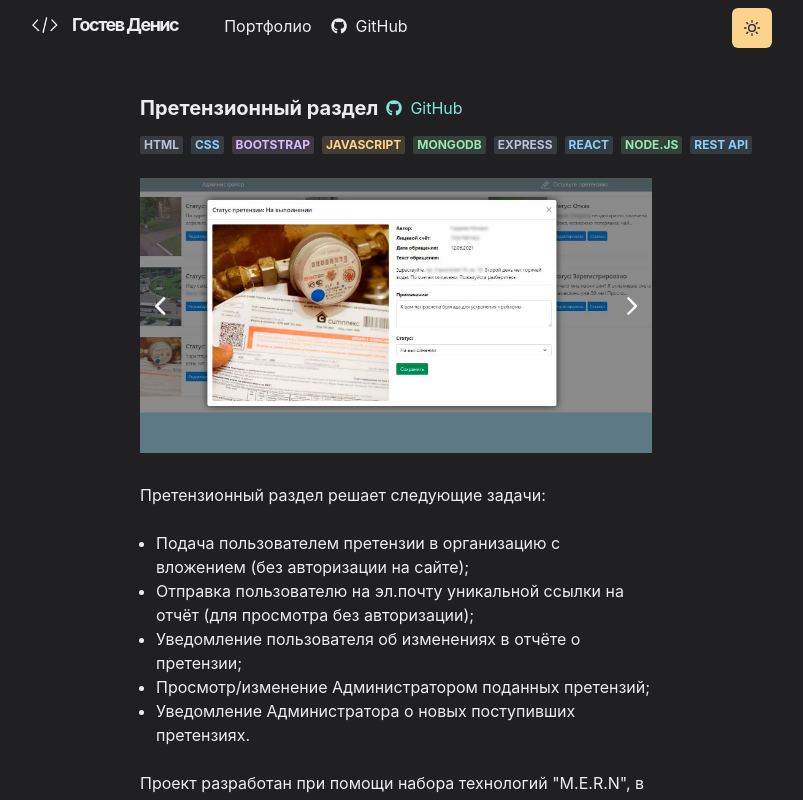
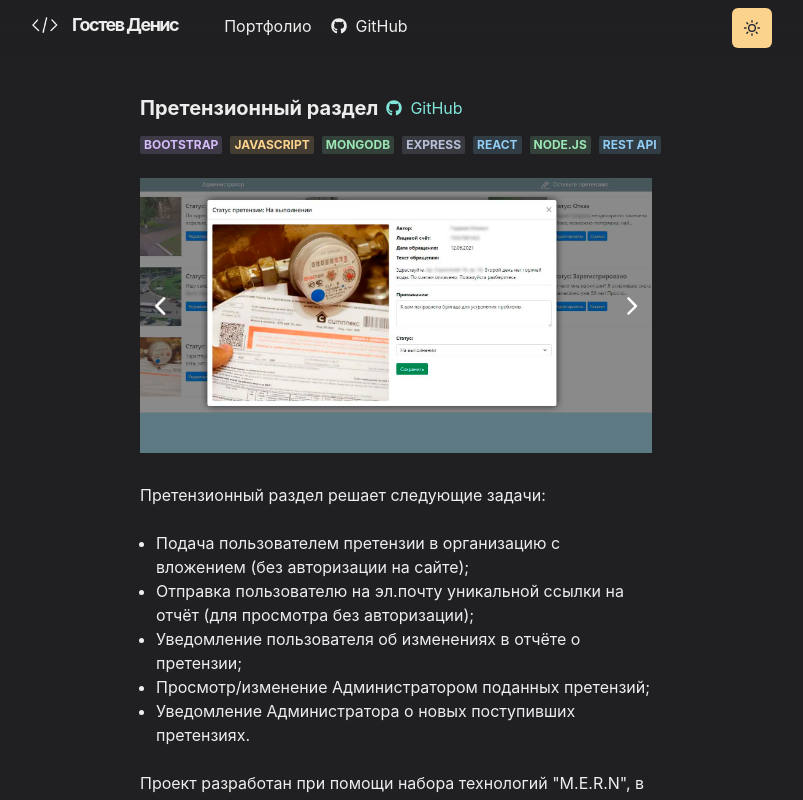
Before and after one commit to deniska69/gostev.site, a React (Create React App) app: page /portfolio/ClaimSection in a window 1280 px wide. Shown: the top 800 px of the page, without its empty margins (244-1047 px from the left). Built offline with nearby package versions, Linux system fonts and the light colour scheme.

Commit message:
Обновлена вёрста страницы проекта Claim Section

```diff
--- a/src/components/pages/portfolio/ClaimSection.js
+++ b/src/components/pages/portfolio/ClaimSection.js
@@ -31,8 +31,6 @@ function ClaimSection() {
 
       <Section delay={0.2}>
         <Stack direction="row">
-          <Badge colorScheme="facebook">HTML</Badge>
-          <Badge colorScheme="blue">CSS</Badge>
           <Badge colorScheme="purple">Bootstrap</Badge>
           <Badge colorScheme="orange">JavaScript</Badge>
           <Badge colorScheme="green">MongoDB</Badge>
```
